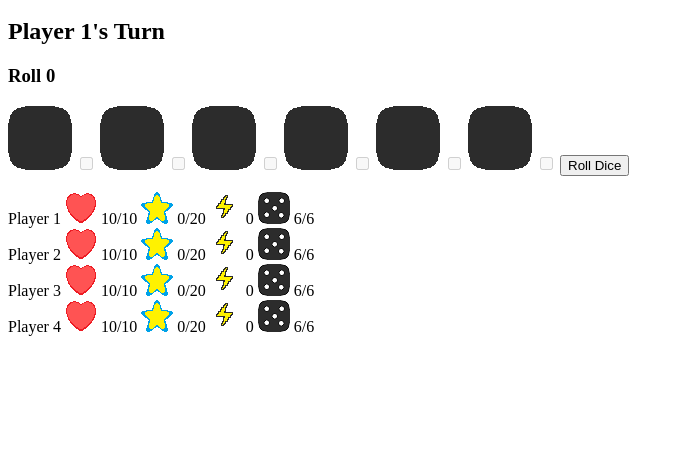
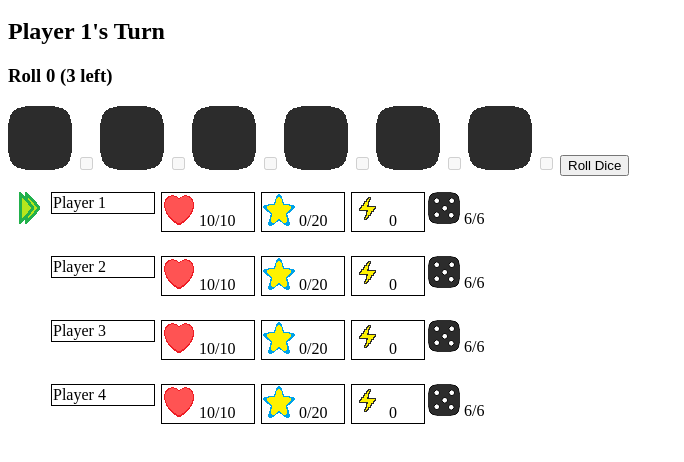
Before and after one commit to Darthfett/tokyo, a plain HTML site: page index.html in a window 1280 px wide. Shown: the part 48-510 px from the top of the page, without its empty margins (0-684 px from the left). Drawn offline with Linux system fonts and the light colour scheme.

Commit message:
Add styling, turn icon, move information to divs, show rolls left

```diff
--- a/index.html
+++ b/index.html
@@ -1,12 +1,14 @@
 <head>
   <script src="main.js"></script>
+  <link rel="stylesheet" type="text/css" href="stylesheet.css">
 </head>
 <body>
   <h1>Emperor of Tokyo</h1>
   <h2><span id="current_player-name">Player 1</span>'s Turn</h2>
 
+
   <div id="controls_roll_dice">
-    <h3>Roll <span id="roll_number">0</span></h3>
+    <h3>Roll <span id="roll_number">0</span> (<span id="rolls_left">3</span> left)</h3>
     <form>
       <img id="die1" src="assets/dice/die_blank.png" />
       <input type="checkbox" id="select_die1" disabled="true">
@@ -29,77 +31,180 @@
     </form>
   </div>
 
+
   <div id="status_bar">
-    <div id="player_1_status_bar">
-      <span id="player_1-name">Player 1</span>
+    <div id="player_1_status_bar" class="player_status_bar">
+      <div class="player_turnmarker">
+        <img src="assets/icons/turnmarker_icon.png"/>
+        &nbsp;
+      </div>
+
+      <div class="player_name"><span id="player_1-name">Player 1</span></div>
+
+      <div class="player_health">
         <img src="assets/icons/health_icon.png" />
         <span id="player_1-health">10</span>/<span id="player_1-max_health">10</span>
+      </div>
+
+      <div class="player_vp">
         <img src="assets/icons/vp_icon.png" />
         <span id="player_1-vp">0</span>/20
+      </div>
+
+      <div class="player_energy">
         <img src="assets/icons/energy_icon.png" />
         <span id="player_1-energy">0</span>
+      </div>
+
+      <div class="player_dice">
         <img src="assets/icons/die_icon.png" />
         <span id="player_1-dice">6</span>/6
       </div>
+    </div>
 
-    <div id="player_2_status_bar">
-      <span id="player_2-name">Player 2</span>
+    <div id="player_2_status_bar" class="player_status_bar">
+      <div class="player_turnmarker">
+        <img src="assets/icons/turnmarker_icon.png" hidden="true"/>
+        &nbsp;
+      </div>
+
+      <div class="player_name"><span id="player_2-name">Player 2</span></div>
+
+      <div class="player_health">
         <img src="assets/icons/health_icon.png" />
         <span id="player_2-health">10</span>/<span id="player_2-max_health">10</span>
+      </div>
+
+      <div class="player_vp">
         <img src="assets/icons/vp_icon.png" />
         <span id="player_2-vp">0</span>/20
+      </div>
+
+      <div class="player_energy">
         <img src="assets/icons/energy_icon.png" />
         <span id="player_2-energy">0</span>
+      </div>
+
+      <div class="player_dice">
         <img src="assets/icons/die_icon.png" />
         <span id="player_2-dice">6</span>/6
       </div>
+    </div>
 
-    <div id="player_3_status_bar">
-      <span id="player_3-name">Player 3</span>
+    <div id="player_3_status_bar" class="player_status_bar">
+      <div class="player_turnmarker">
+        <img src="assets/icons/turnmarker_icon.png" hidden="true"/>
+        &nbsp;
+      </div>
+
+      <div class="player_name"><span id="player_3-name">Player 3</span></div>
+
+      <div class="player_health">
         <img src="assets/icons/health_icon.png" />
         <span id="player_3-health">10</span>/<span id="player_3-max_health">10</span>
+      </div>
+
+      <div class="player_vp">
         <img src="assets/icons/vp_icon.png" />
         <span id="player_3-vp">0</span>/20
+      </div>
+
+      <div class="player_energy">
         <img src="assets/icons/energy_icon.png" />
         <span id="player_3-energy">0</span>
+      </div>
+
+      <div class="player_dice">
         <img src="assets/icons/die_icon.png" />
         <span id="player_3-dice">6</span>/6
       </div>
+    </div>
 
-    <div id="player_4_status_bar">
-      <span id="player_4-name">Player 4</span>
+    <div id="player_4_status_bar" class="player_status_bar">
+      <div class="player_turnmarker">
+        <img src="assets/icons/turnmarker_icon.png" hidden="true"/>
+        &nbsp;
+      </div>
+
+      <div class="player_name"><span id="player_4-name">Player 4</span></div>
+
+      <div class="player_health">
         <img src="assets/icons/health_icon.png" />
         <span id="player_4-health">10</span>/<span id="player_4-max_health">10</span>
+      </div>
+
+      <div class="player_vp">
         <img src="assets/icons/vp_icon.png" />
         <span id="player_4-vp">0</span>/20
+      </div>
+
+      <div class="player_energy">
         <img src="assets/icons/energy_icon.png" />
         <span id="player_4-energy">0</span>
+      </div>
+
+      <div class="player_dice">
         <img src="assets/icons/die_icon.png" />
         <span id="player_4-dice">6</span>/6
       </div>
+    </div>
 
-    <div id="player_5_status_bar" hidden="true">
-      <span id="player_5-name">Player 5</span>
+    <div id="player_5_status_bar" class="player_status_bar" hidden="true">
+      <div class="player_turnmarker">
+        <img src="assets/icons/turnmarker_icon.png" hidden="true"/>
+        &nbsp;
+      </div>
+
+      <div class="player_name"><span id="player_5-name">Player 5</span></div>
+
+      <div class="player_health">
         <img src="assets/icons/health_icon.png" />
         <span id="player_5-health">0</span>/<span id="player_5-max_health">10</span>
+      </div>
+
+      <div class="player_vp">
         <img src="assets/icons/vp_icon.png" />
         <span id="player_5-vp">0</span>/20
+      </div>
+
+      <div class="player_energy">
         <img src="assets/icons/energy_icon.png" />
         <span id="player_5-energy">0</span>
+      </div>
+
+      <div class="player_dice">
         <img src="assets/icons/die_icon.png" />
         <span id="player_5-dice">6</span>/6
       </div>
+    </div>
 
-    <div id="player_6_status_bar" hidden="true">
-      <span id="player_6-name">Player 6</span>
+    <div id="player_6_status_bar" class="player_status_bar" hidden="true">
+      <div class="player_turnmarker">
+        <img src="assets/icons/turnmarker_icon.png" hidden="true"/>
+        &nbsp;
+      </div>
+
+      <div class="player_name"><span id="player_6-name">Player 6</span></div>
+
+      <div class="player_health">
         <img src="assets/icons/health_icon.png" />
         <span id="player_6-health">0</span>/<span id="player_6-max_health">10</span>
+      </div>
+
+      <div class="player_vp">
         <img src="assets/icons/vp_icon.png" />
         <span id="player_6-vp">0</span>/20
+      </div>
+
+      <div class="player_energy">
         <img src="assets/icons/energy_icon.png" />
         <span id="player_6-energy">0</span>
+      </div>
+
+      <div class="player_dice">
         <img src="assets/icons/die_icon.png" />
         <span id="player_6-dice">6</span>/6
       </div>
     </div>
+  </div>
 </body>
--- a/main.js
+++ b/main.js
@@ -24,7 +24,9 @@ function on_roll_dice() {
     if (roll_count <= 0) return;
     ROLL++;
     var roll_number_span = document.getElementById("roll_number");
+    var rolls_left_span = document.getElementById("rolls_left");
     roll_number_span.innerHTML = ROLL;
+    rolls_left_span.innerHTML = 3-ROLL;
 
     if (ROLL >= 3) {
 
--- /dev/null
+++ b/stylesheet.css
@@ -0,0 +1,43 @@
+.player_turnmarker {
+  width: 40px;
+  float: left;
+}
+
+.player_name {
+  float: left;
+  width: 100px;
+  outline: black solid 1px;
+  padding: 1px;
+  margin: 1px 4px;
+}
+
+.player_health {
+  width: 90px;
+  float: left;
+  outline: black solid 1px;
+  padding: 1px;
+  margin: 1px 4px;
+}
+
+.player_vp {
+  width: 80px;
+  float: left;
+  outline: black solid 1px;
+  padding: 1px;
+  margin: 1px 4px;
+}
+
+.player_energy {
+  width: 70px;
+  float: left;
+  outline: black solid 1px;
+  padding: 1px;
+  margin: 1px 4px;
+}
+
+.player_dice {
+}
+
+.player_status_bar {
+  height: 64px;
+}
```
Also changed, not shown: assets/icons/turnmarker_icon.png (added). Lines whose indentation alone changed are shown as unchanged.
